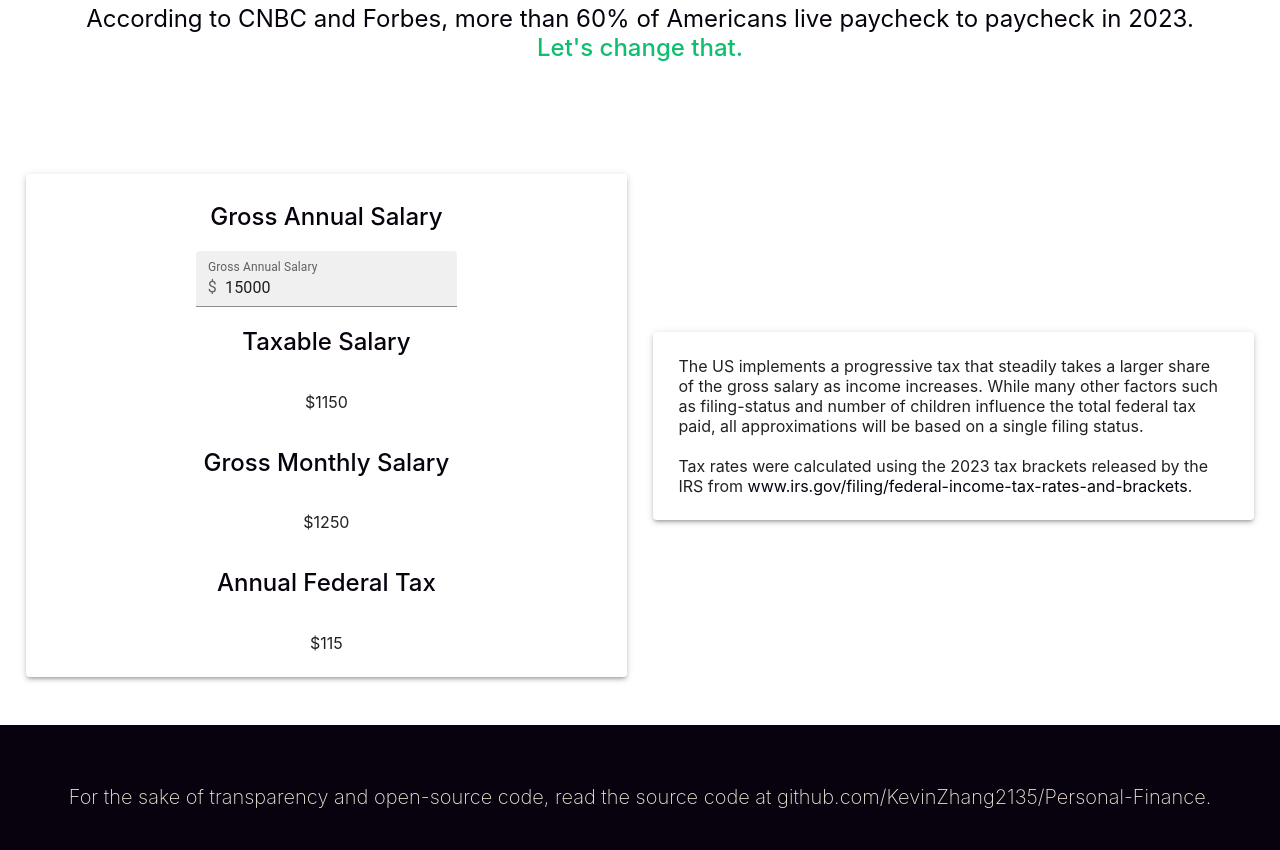
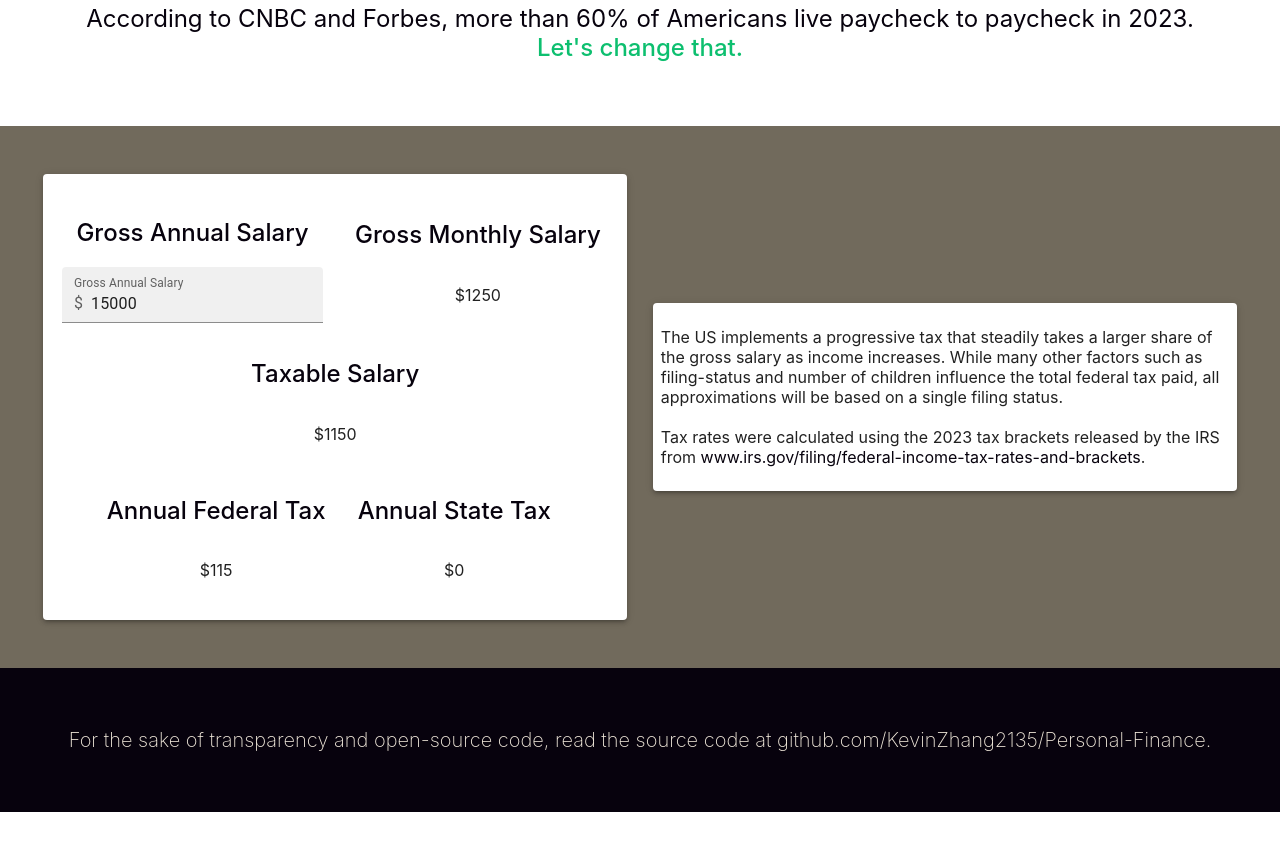
Before and after one commit to KevinZhang2135/personal-finance, a React (Create React App) app: page / in a window 1280 px wide. Shown: the part 940-1790 px from the top of the page. After the commit the page ends 1752 px from the top, so only its background shows below. Built offline with nearby package versions, Linux system fonts and the light colour scheme.

Commit message:
State Tax

```diff
--- a/src/App.css
+++ b/src/App.css
@@ -7,7 +7,7 @@
 
 	/* Font */
 	font-weight: 500;
-	font-size: 8vmin;
+	font-size: 6vmin;
 }
 
 .introduction {
@@ -31,11 +31,85 @@
 	color: #f1e9db;
 }
 
+.container-fluid {
+	/* Display */
+	display: flex;
+	flex-direction: column;
+	align-items: center;
+	justify-content: center;
 
+	padding: 5vh 5vw;
+	min-width: 80vw;
+}
+
+.container-col {
+	/* Display */
+	display: flex;
+	flex-direction: column;
+	align-items: center;
+	justify-content: center;
+
+	padding: 1vh;
+}
+
+.container-row {
+	/* Display */
+	display: flex;
+	flex-direction: row;
+	align-items: center;
+	justify-content: center;
+
+	padding: 1vh;
+}
+
+.col-2 {
+	/* Display */
+	min-width: 50%;
+}
+
+.khaki-border {
+	border-color: #a39b8b;
+	border-style: solid;
+	border-width: 10%;
+	border-radius: 2rem;
+}
+
+.gim-grey-border {
+	border-color: #716a5c;
+	border-style: solid;
+	border-width: 10%;
+	border-radius: 2rem;
+}
+
+.parallax {
+	/* Parallax scrolling effect */
+	background-attachment: fixed;
+	background-position: center;
+	background-repeat: no-repeat;
+	background-size: cover;
+}
+
+/* Turn off parallax scrolling for all tablets and phones. Increase/decrease the pixels if needed */
+@media only screen and (max-device-width: 1366px) {
+	.parallax {
+		background-attachment: scroll;
+	}
+}
+
+.button {
+	/* Display */
+	min-width: 20vw;
+	min-height: 10vh;
+	border-radius: 1vmin;
+
+	/* Font */
+	font-size: 3vmin;
+	text-align: center;
+}
 
 /*
  * black     #07020d
- * dim grey  #716a5c
+ * gim grey  #716a5c
  * khaki     #a39b8b
  * alabaster #f1e9db
  * emerald   #0dbf6f
--- a/src/App.js
+++ b/src/App.js
@@ -1,20 +1,21 @@
 import "./App.css";
+import taxBrackets from "./res/taxBrackets.json";
 
 import React, { useState } from "react";
 import Banner from "./components/Banner.jsx";
-import Taxes from "./components/Taxes.jsx";
+import Taxes from "./components/taxes/Taxes.jsx";
 import Footer from "./components/Footer.jsx";
 
 const App = () => {
 	// $15,000 is the minimum wage salary set by US as of 2023
 	let [salary, setSalary] = useState(15000);
-	let [taxes, setTaxes] = useState(
-		{
-			federal: calculateTax(salary),
+	let [taxes, setTaxes] = useState({
+		federal: calculateTax(salary, "federal"),
 		state: 0,
 		socialSecurityMedicaid: 0,
-		},
-	);
+	});
+
+	// let [state, setState] = useState("california");
 
 	return (
 		<div>
@@ -41,23 +42,14 @@ const App = () => {
 	);
 };
 
-const calculateTax = (annualSalary) => {
-    const brackets = {
-        // lower bracket: tax rate
-        0: 0.1,
-        11000: 0.12,
-        44725: 0.22,
-        95375: 0.24,
-        182100: 0.32,
-        231250: 0.35,
-        578125: 0.37,
-    };
+const calculateTax = (annualSalary, type) => {
+	// additional tax of $90 per $10,000 of income earned above $200,000
+	let totalTax = (Math.max(0, annualSalary - 200000) * 90) / 10000;
 
 	// $13850 is the tax exemption with a single filing status
 	annualSalary = Math.max(0, annualSalary - 13850);
 
-    let totalTax = 0;
-    for (let [key, taxRate] of Object.entries(brackets).reverse()) {
+	for (let [key, taxRate] of Object.entries(taxBrackets[type]).reverse()) {
 		const bracket = parseInt(key);
 
 		if (annualSalary > bracket) {
@@ -70,4 +62,4 @@ const calculateTax = (annualSalary) => {
 };
 
 export default App;
-export {calculateTax};
+export { calculateTax };
--- a/src/components/Taxes.jsx
+++ /dev/null
@@ -1,92 +0,0 @@
-import React from "react";
-import {
-    FormControl,
-    FilledInput,
-    InputAdornment,
-    InputLabel,
-    Paper,
-} from "@mui/material";
-
-import { calculateTax } from "../App";
-
-const Taxes = (props) => {
-    let { salary, setSalary, taxes, setTaxes } = props;
-
-    return (
-        <div className="container-fluid">
-            <div className="container-row">
-                <Paper
-                    className="container-col col-2"
-                    elevation={3}
-                    sx={{ margin: "0vh 1vw" }}
-                >
-                    <h2>Gross Annual Salary</h2>
-                    <FormControl variant="filled">
-                        <InputLabel
-                            htmlFor="filled-adornment-amount"
-                            sx={{ fontSize: "2vmin" }}
-                        >
-                            Gross Annual Salary
-                        </InputLabel>
-
-                        <FilledInput
-                            id="filled-adornment-amount"
-                            startAdornment={
-                                <InputAdornment
-                                    position="start"
-                                    sx={{ fontSize: "2vmin" }}
-                                >
-                                    $
-                                </InputAdornment>
-                            }
-                            sx={{ fontSize: "2vmin" }}
-                            defaultValue="15000"
-                            placeholder="Enter income"
-                            onChange={(e) => {
-                                const annualSalary = parseInt(e.target.value);
-                                setSalary(annualSalary);
-                                setTaxes({
-                                    federal: calculateTax(annualSalary),
-                                });
-                            }}
-                        />
-                    </FormControl>
-
-                    <h2>Taxable Salary</h2>
-                    <p>${salary - 13850}</p>
-
-                    <h2>Gross Monthly Salary</h2>
-                    <p>${Math.round(salary / 12)}</p>
-
-                    <h2>Annual Federal Tax</h2>
-                    <p>${Math.round(taxes.federal)}</p>
-                </Paper>
-
-                <Paper
-                    className="container-col col-2"
-                    elevation={3}
-                    sx={{ margin: "0vh 1vw" }}
-                >
-                    <p>
-                        The US implements a progressive tax that steadily takes
-                        a larger share of the gross salary as income increases.
-                        While many other factors such as filing-status and
-                        number of children influence the total federal tax paid,
-                        all approximations will be based on a single filing
-                        status.
-                        <br />
-                        <br />
-                        Tax rates were calculated using the 2023 tax brackets
-                        released by the IRS from{" "}
-                        <a href="https://www.irs.gov/filing/federal-income-tax-rates-and-brackets">
-                            www.irs.gov/filing/federal-income-tax-rates-and-brackets
-                        </a>
-                        .
-                    </p>
-                </Paper>
-            </div>
-        </div>
-    );
-};
-
-export default Taxes;
--- /dev/null
+++ b/src/components/taxes/IncomeForm.jsx
@@ -0,0 +1,58 @@
+import React from "react";
+import {
+	FormControl,
+	FilledInput,
+	InputAdornment,
+	InputLabel,
+} from "@mui/material";
+
+import { calculateTax } from "../../App";
+
+const IncomeForm = (props) => {
+	let { salary, setSalary, setTaxes } = props;
+
+	return (
+		<div className="container-row">
+			<div className="container-col col-2">
+				<h2>Gross Annual Salary</h2>
+				<FormControl variant="filled">
+					<InputLabel
+						htmlFor="filled-adornment-amount"
+						sx={{ fontSize: "2vmin" }}
+					>
+						Gross Annual Salary
+					</InputLabel>
+
+					<FilledInput
+						id="filled-adornment-amount"
+						startAdornment={
+							<InputAdornment
+								position="start"
+								sx={{ fontSize: "2vmin" }}
+							>
+								$
+							</InputAdornment>
+						}
+						sx={{ fontSize: "2vmin" }}
+						defaultValue="15000"
+						placeholder="Enter income"
+						onChange={(e) => {
+							const annualSalary = parseInt(e.target.value);
+							setSalary(annualSalary);
+							setTaxes({
+								federal: calculateTax(annualSalary, "federal"),
+							});
+						}}
+					/>
+				</FormControl>
+			</div>
+
+			<div className="container-col col-2">
+				<h2>Gross Monthly Salary</h2>
+				<p>${Math.round(salary / 12)}</p>
+			</div>
+		</div>
+	);
+};
+
+export default IncomeForm;
--- /dev/null
+++ b/src/components/taxes/Taxes.jsx
@@ -0,0 +1,65 @@
+import React from "react";
+import { Paper } from "@mui/material";
+import IncomeForm from "./IncomeForm";
+
+const Taxes = (props) => {
+	let { salary, setSalary, taxes, setTaxes } = props;
+
+	return (
+		<div className="container-fluid bg-khaki">
+			<div className="container-row">
+				<Paper
+					className="container-col col-2"
+					elevation={3}
+					sx={{ margin: "0vh 1vw" }}
+				>
+					<IncomeForm
+						salary={salary}
+						setSalary={setSalary}
+						setTaxes={setTaxes}
+					></IncomeForm>
+
+					<h2>Taxable Salary</h2>
+					<p>${salary - 13850}</p>
+
+					<div className="container-row col">
+						<div className="container-col col-2">
+							<h2>Annual Federal Tax</h2>
+							<p>${Math.round(taxes.federal)}</p>
+						</div>
+
+						<div className="container-col col-2">
+							<h2>Annual State Tax</h2>
+							<p>${Math.round(taxes.state)}</p>
+						</div>
+					</div>
+				</Paper>
+
+				<Paper
+					className="container-col col-2"
+					elevation={3}
+					sx={{ margin: "0vh 1vw" }}
+				>
+					<p>
+						The US implements a progressive tax that steadily takes
+						a larger share of the gross salary as income increases.
+						While many other factors such as filing-status and
+						number of children influence the total federal tax paid,
+						all approximations will be based on a single filing
+						status.
+						<br />
+						<br />
+						Tax rates were calculated using the 2023 tax brackets
+						released by the IRS from{" "}
+						<a href="https://www.irs.gov/filing/federal-income-tax-rates-and-brackets">
+							www.irs.gov/filing/federal-income-tax-rates-and-brackets
+						</a>
+						.
+					</p>
+				</Paper>
+			</div>
+		</div>
+	);
+};
+
+export default Taxes;
--- a/src/index.css
+++ b/src/index.css
@@ -77,7 +77,7 @@ em {
 
 .col-2 {
 	/* Display */
-	min-width: 50%;
+	width: 50%;
 }
 
 .khaki-border {
--- /dev/null
+++ b/src/res/taxBrackets.json
@@ -0,0 +1,15 @@
+{
+	"federal": {
+		"0": 0.1,
+		"11000": 0.12,
+		"44725": 0.22,
+		"95375": 0.24,
+		"182100": 0.32,
+		"231250": 0.35,
+		"578125": 0.37
+	},
+
+	"alabama": {
+		"0": 0.01
+	}
+}
```
Also changed, not shown: src/components/taxes/StateForm.jsx (added). Lines whose indentation alone changed are shown as unchanged.
